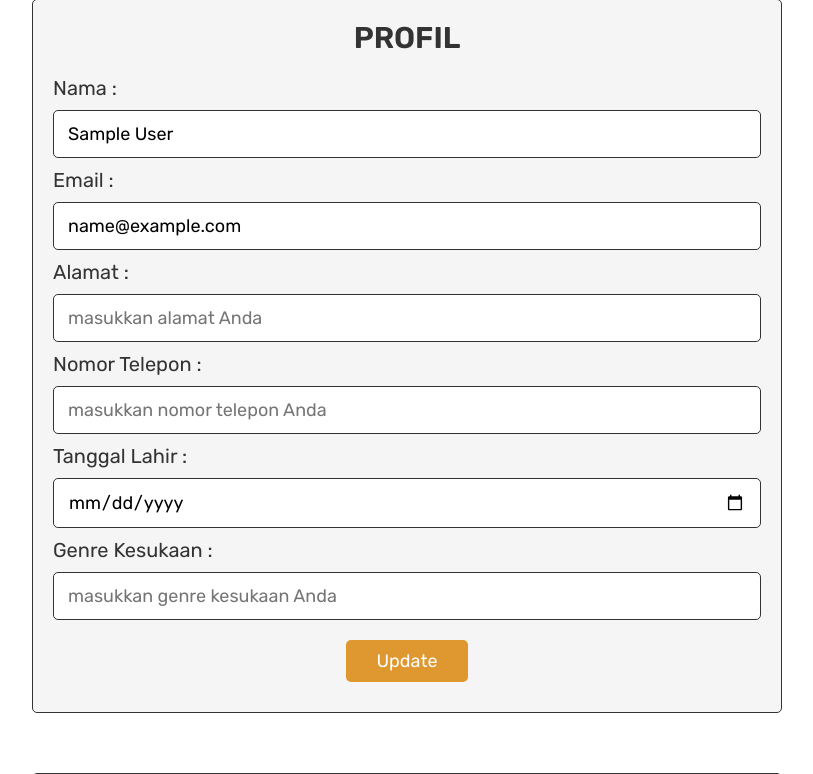
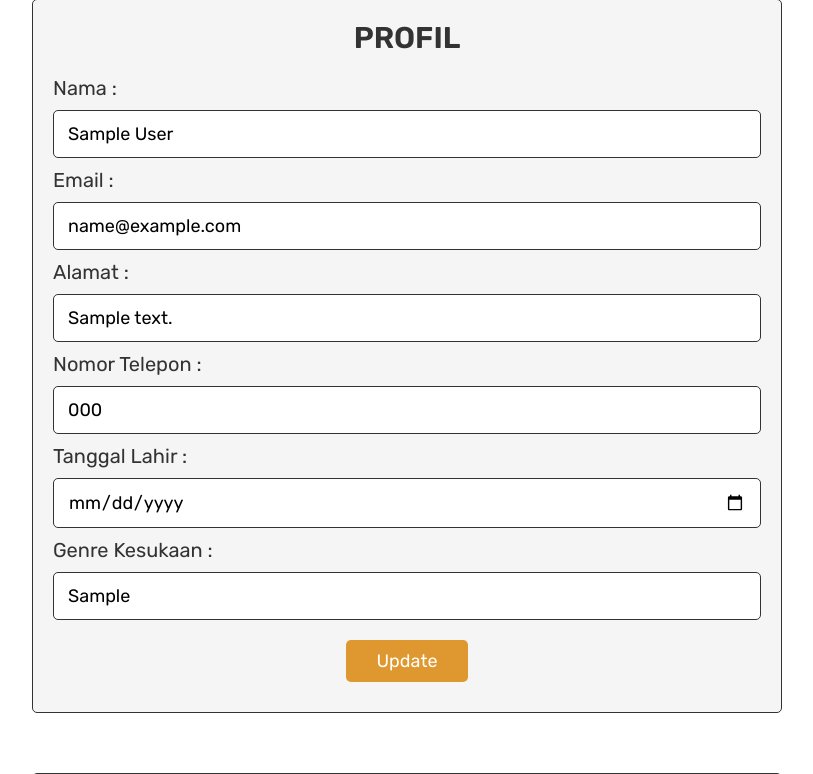
Before and after one commit to melinfebriani/toko-buku, a PHP site: page /profile.php in a window 1280 px wide. Shown: the part 405-1179 px from the top of the page, without its empty margins (233-1046 px from the left). Run offline with PHP 8.4, Linux system fonts and the light colour scheme; the visitor is signed in with stand-in values (Sample User, id 1); tables that the repository leaves empty or names only in its code hold one stand-in row (values such as "Sample post"); data that the repository does not hold is empty.

Commit message:
update profile

```diff
--- a/profile.php
+++ b/profile.php
@@ -19,7 +19,7 @@ if(isset($_POST['update'])){
     $upt_dateOfBirth = $_POST['dateOfBirth'];
     $upt_favGenre = $_POST['favoriteGenre'];
 
-    mysqli_query($conn, "UPDATE `users` SET name = '$upt_name', email = '$upt_email', address = '$upt_address', number = '$upt_number', date_of_birth = '$upt_dateOfBirth', favorite_genre = '$upt_favGenre' WHERE id = '$user_id'") or die('query failed');
+    mysqli_query($conn, "UPDATE `users` SET name = '$upt_name', email = '$upt_email' WHERE id = '$user_id'; UPDATE 'profile' SET address = '$upt_address', number = '$upt_number', date_of_birth = '$upt_dateOfBirth', favorite_genre = '$upt_favGenre' WHERE user_id = '$user_id'") or die('query failed');
     $message[] = 'update successfully!';
     header('location:profile.php');
 }
@@ -69,8 +69,10 @@ if(isset($_POST['updatepass'])){
 
         <?php
             $select_users = mysqli_query($conn, "SELECT * FROM `users` WHERE id = '$user_id' ") or die('query failed');
+            $select_profile = mysqli_query($conn, "SELECT * FROM `profile` WHERE user_id = '$user_id' ") or die('query failed');
             if(mysqli_num_rows($select_users) > 0){
                 $fetch_users = mysqli_fetch_assoc($select_users);
+                $fetch_profile = mysqli_fetch_assoc($select_profile);
         ?>
         <form action="" method="post">
             <h3>Profil</h3>
@@ -85,19 +87,19 @@ if(isset($_POST['updatepass'])){
                 </div>
                 <div class="inputBox">
                     <span>Alamat :</span>
-                    <input type="text" name="address" value="<?php echo $fetch_users['address']; ?>" placeholder="masukkan alamat Anda">
+                    <input type="text" name="address" value="<?php echo $fetch_profile['address']; ?>" placeholder="masukkan alamat Anda">
                 </div>
                 <div class="inputBox">
                     <span>Nomor Telepon :</span>
-                    <input type="text" name="number" value="<?php echo $fetch_users['number']; ?>" placeholder="masukkan nomor telepon Anda">
+                    <input type="text" name="number" value="<?php echo $fetch_profile['number']; ?>" placeholder="masukkan nomor telepon Anda">
                 </div>
                 <div class="inputBox">
                     <span>Tanggal Lahir :</span>
-                    <input type="date" name="dateOfBirth" value="<?php echo $fetch_users['date_of_birth']; ?>" placeholder="masukkan tanggal lahir Anda">
+                    <input type="date" name="dateOfBirth" value="<?php echo $fetch_profile['date_of_birth']; ?>" placeholder="masukkan tanggal lahir Anda">
                 </div>
                 <div class="inputBox">
                     <span>Genre Kesukaan :</span>
-                    <input type="text" name="favoriteGenre" value="<?php echo $fetch_users['favorite_genre']; ?>" placeholder="masukkan genre kesukaan Anda">
+                    <input type="text" name="favoriteGenre" value="<?php echo $fetch_profile['favorite_genre']; ?>" placeholder="masukkan genre kesukaan Anda">
                 </div>
             </div>
             <input type="submit" value="update" class="btn" name="update">
```
